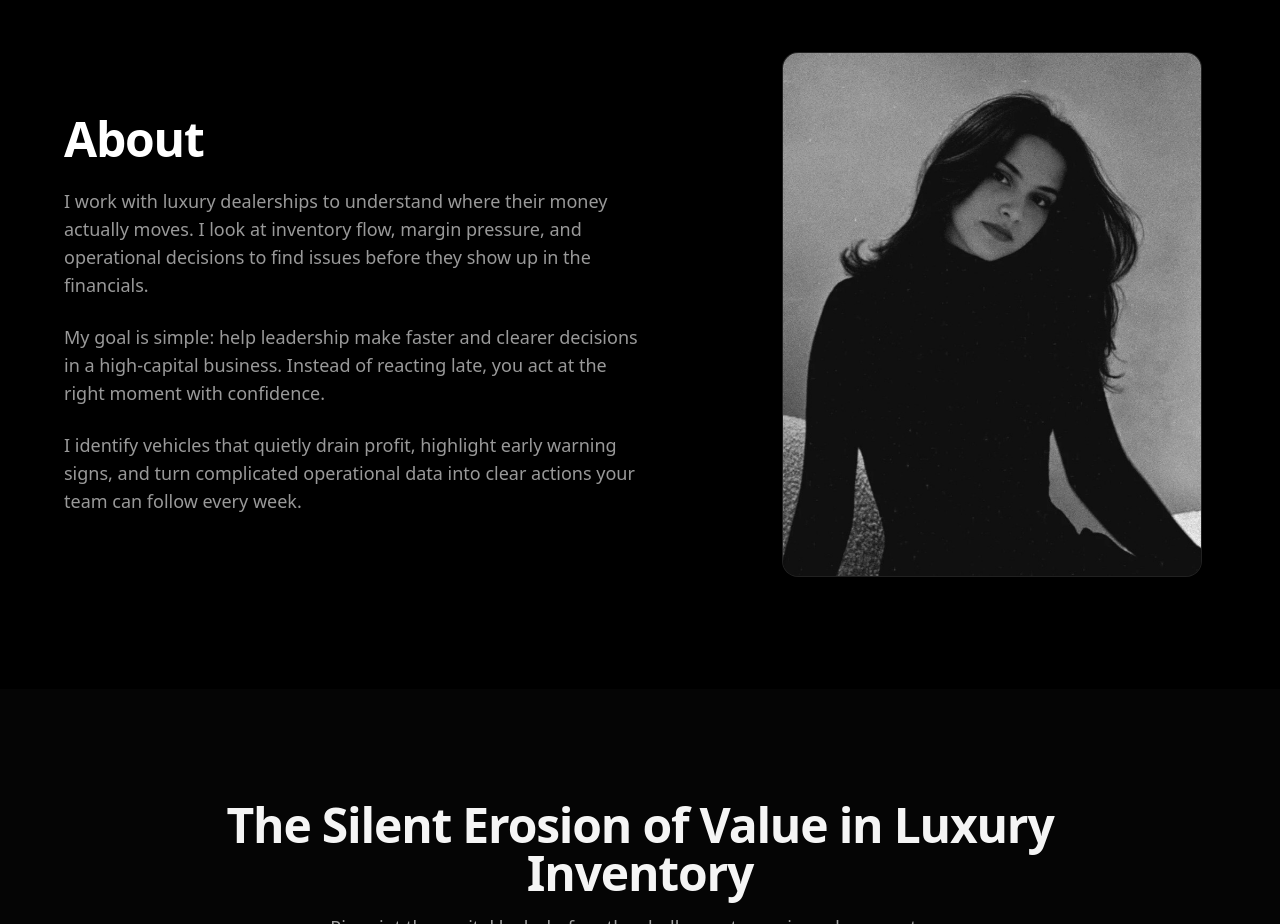
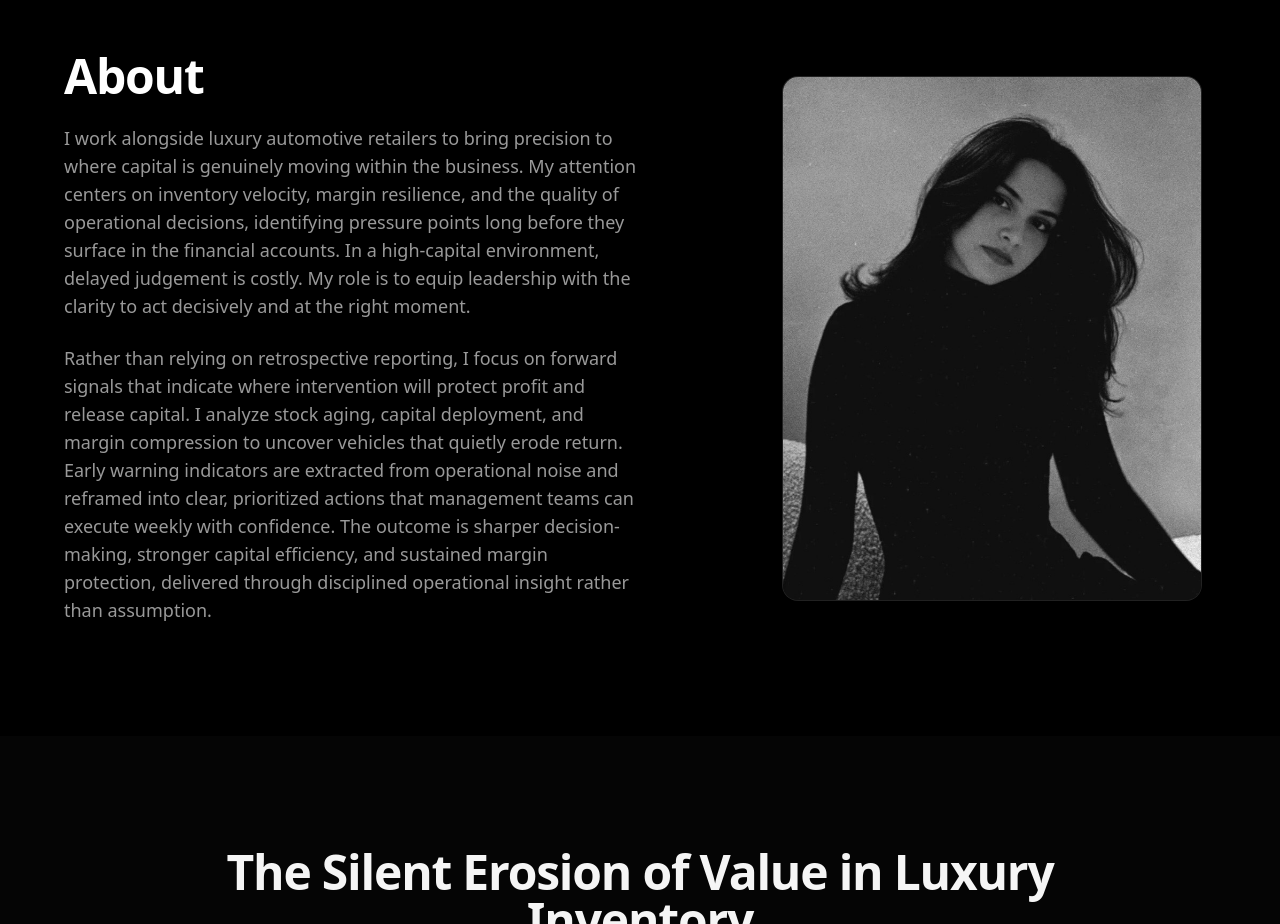
Before and after one commit to purvikbrutal/dealership-project, a Next.js app: page / in a window 1280 px wide. Shown: the part 860-1784 px from the top of the page. Built offline with nearby package versions, Linux system fonts and the light colour scheme.

Commit message:
Update 3.o

```diff
--- a/components/About.tsx
+++ b/components/About.tsx
@@ -41,15 +41,10 @@ export default function About() {
 
             <div className="space-y-6 text-white/60 leading-relaxed text-base md:text-lg max-w-xl mt-6">
               <p>
-                I work with luxury dealerships to understand where their money actually moves. I look at inventory flow, margin pressure, and operational decisions to find issues before they show up in the financials.
+                I work alongside luxury automotive retailers to bring precision to where capital is genuinely moving within the business. My attention centers on inventory velocity, margin resilience, and the quality of operational decisions, identifying pressure points long before they surface in the financial accounts. In a high-capital environment, delayed judgement is costly. My role is to equip leadership with the clarity to act decisively and at the right moment.
               </p>
-
               <p>
-                My goal is simple: help leadership make faster and clearer decisions in a high-capital business. Instead of reacting late, you act at the right moment with confidence.
-              </p>
-
-              <p>
-                I identify vehicles that quietly drain profit, highlight early warning signs, and turn complicated operational data into clear actions your team can follow every week.
+                Rather than relying on retrospective reporting, I focus on forward signals that indicate where intervention will protect profit and release capital. I analyze stock aging, capital deployment, and margin compression to uncover vehicles that quietly erode return. Early warning indicators are extracted from operational noise and reframed into clear, prioritized actions that management teams can execute weekly with confidence. The outcome is sharper decision-making, stronger capital efficiency, and sustained margin protection, delivered through disciplined operational insight rather than assumption.
               </p>
             </div>
           </motion.div>
```
